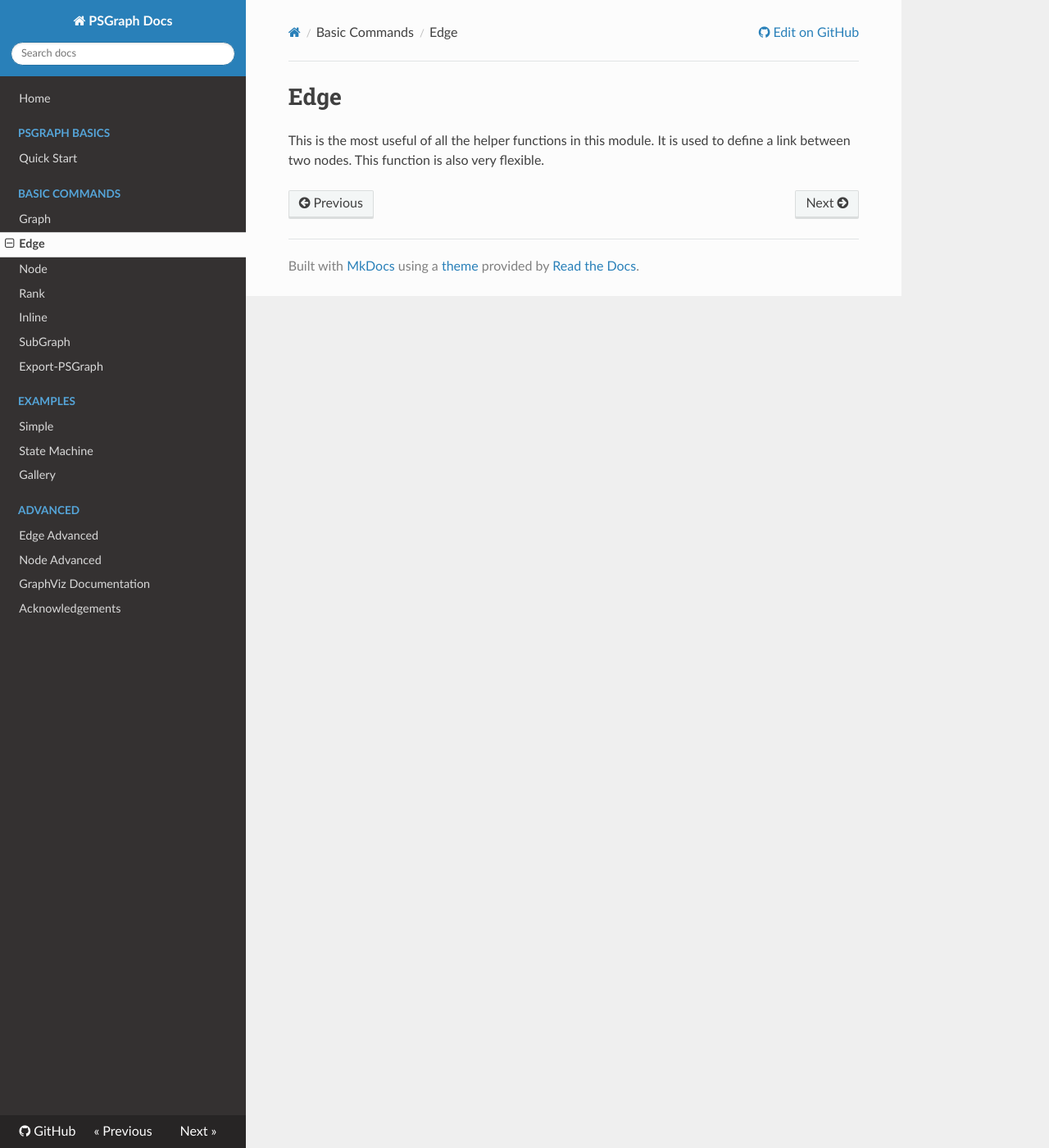
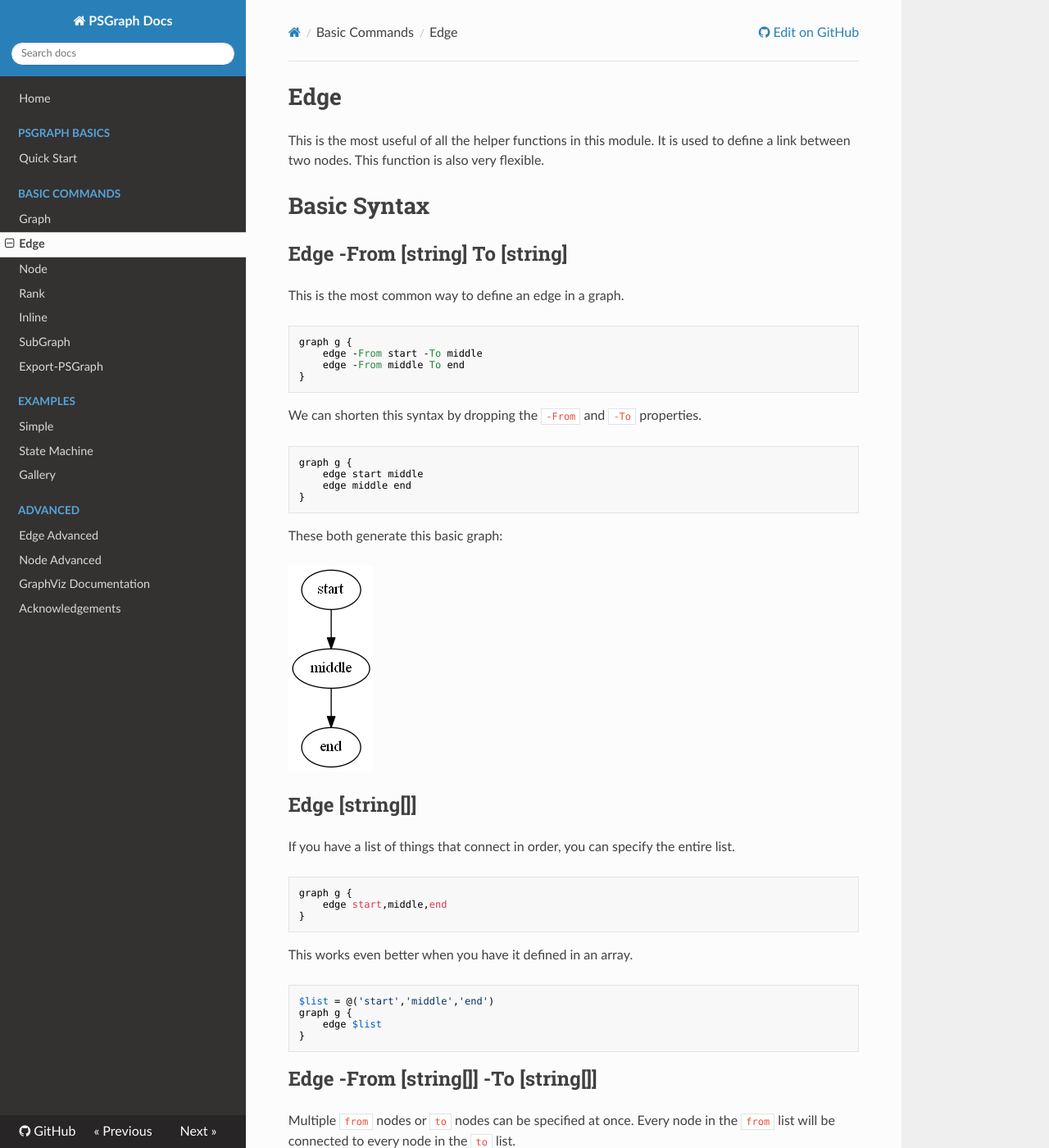
Before and after one commit to KevinMarquette/PSGraph, an MkDocs documentation site: the page built from docs/Command-Edge.md, in a window 1280 px wide and 1400 px high. Shown: the whole window at 82% size. Built offline with MkDocs 1.6.1, drawn with Linux system fonts in a browser that asks for light colours; nearby versions of some CDN libraries; old or Windows-style settings are respelled for this version of MkDocs; some of the changed text lies outside the part shown.

Commit message:
Added documentation

```diff
--- a/docs/Command-Edge.md
+++ b/docs/Command-Edge.md
@@ -1,2 +1,51 @@
 # Edge
 This is the most useful of all the helper functions in this module. It is used to define a link between two nodes. This function is also very flexible.
+
+# Basic Syntax
+## Edge -From [string] To [string]
+This is the most common way to define an edge in a graph.
+
+    graph g {
+        edge -From start -To middle
+        edge -From middle To end
+    }
+
+We can shorten this syntax by dropping the `-From` and `-To` properties.
+
+    graph g {
+        edge start middle
+        edge middle end
+    }
+
+These both generate this basic graph:
+
+
+[![Source](images/firstGraph.png)](images/firstGraph.png)
+
+
+## Edge [string[]]
+If you have a list of things that connect in order, you can specify the entire list.
+
+    graph g {
+        edge start,middle,end
+    }
+
+This works even better when you have it defined in an array.
+
+    $list = @('start','middle','end')
+    graph g {
+        edge $list
+    }
+
+## Edge -From [string[]] -To [string[]]
+Multiple `from` nodes or `to` nodes can be specified at once. Every node in the `from` list will be connected to every node in the `to` list.
+
+   graph g {
+       edge -From web1,web2 -To database1,database2
+   }
+
+
+[![Source](images/crossMultiplyEdges.png)](images/crossMultiplyEdges.png)
+
+
+Just like before, you can drop the `-from` or the `-to` keywords if you prefer
```
Also changed, not shown: docs/Command-Edge-Advanced.md (+64 -0 lines), docs/Quick-Start-Installation-and-Example.md (+1 -0 lines), docs/images/crossMultiplyEdges.png (added), docs/images/hereToThere.png (added).
